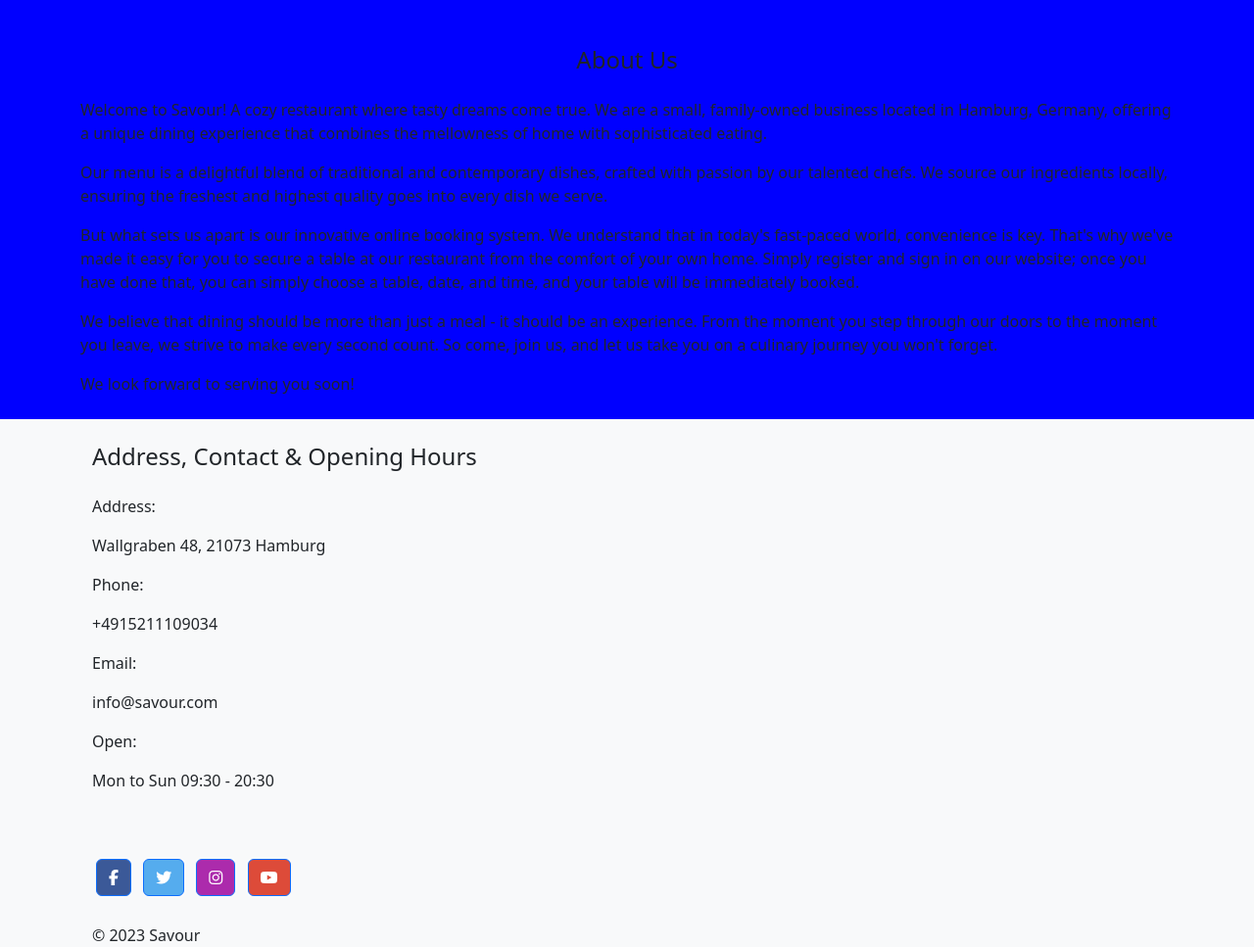
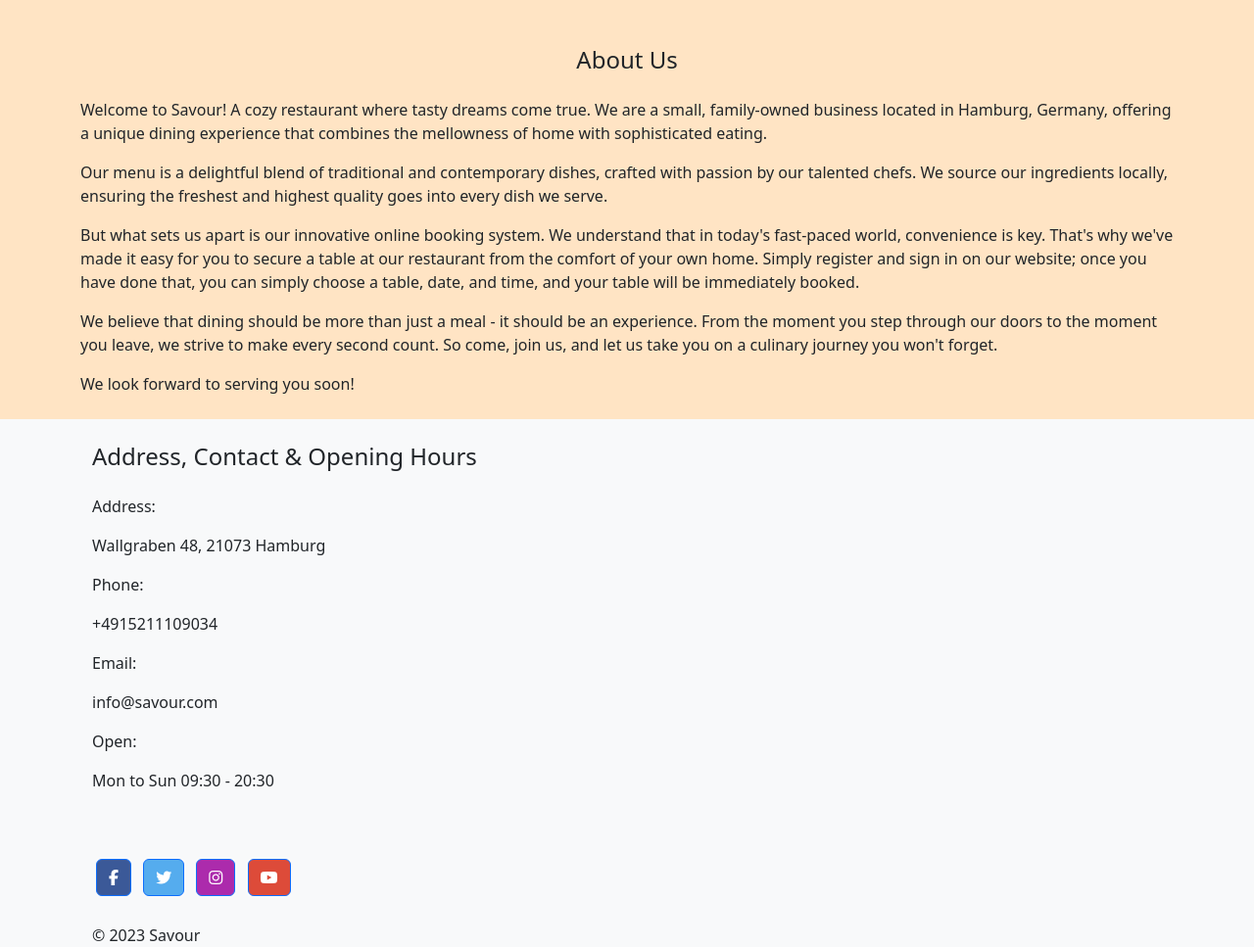
Before and after one commit to Majdi-Aref/restaurant, a Django app: page / in a window 1280 px wide. Shown: the part 531-1498 px from the top of the page at 98% size. Run offline with Django 3.2, Linux system fonts and the light colour scheme; some libraries are stand-ins or nearby versions; some web fonts are replaced.

Commit message:
set body background color to bisque in style.css

```diff
--- a/static/css/style.css
+++ b/static/css/style.css
@@ -1,11 +1,7 @@
 body {
-    background-color: blue;
+    background-color: bisque;
 }
 
 h1 {
     font-family: 'Bakbak One', cursive;
 }
-
-footer {
-    background-color: yellow;
-}
```
